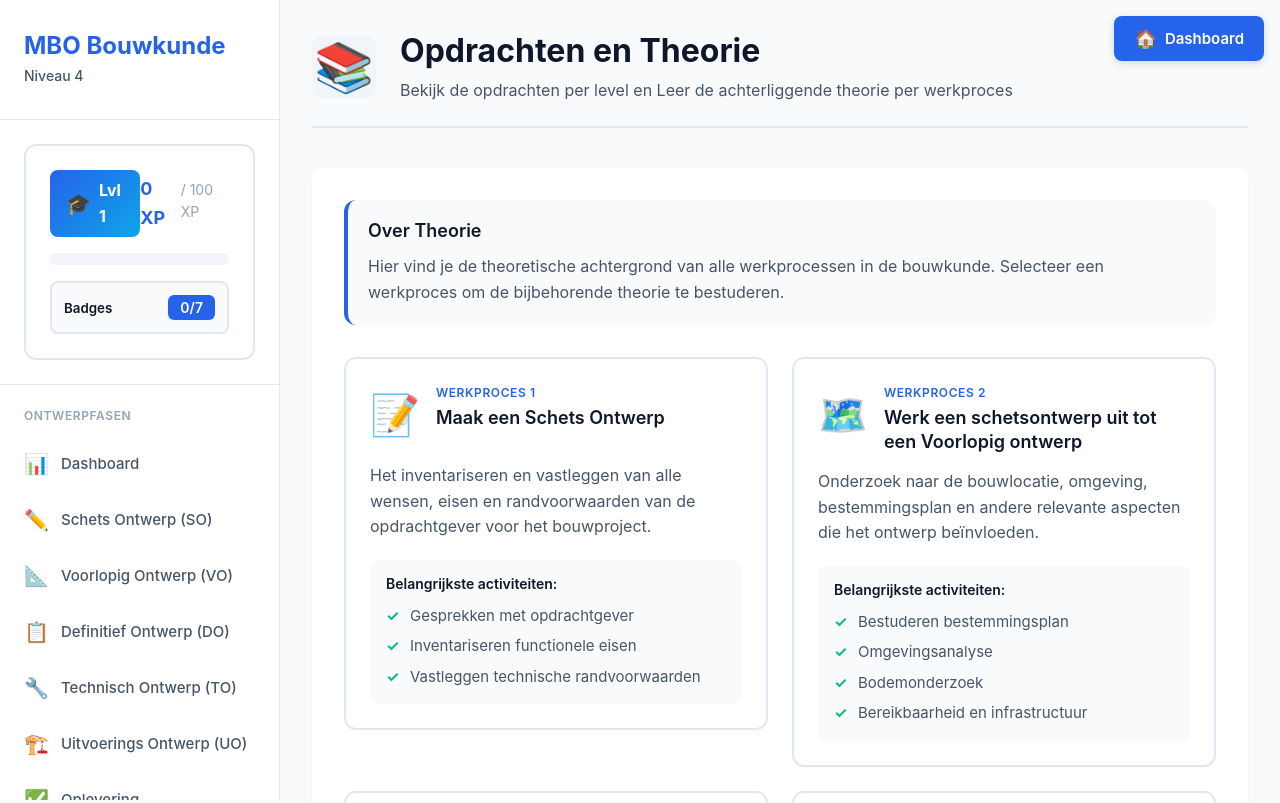
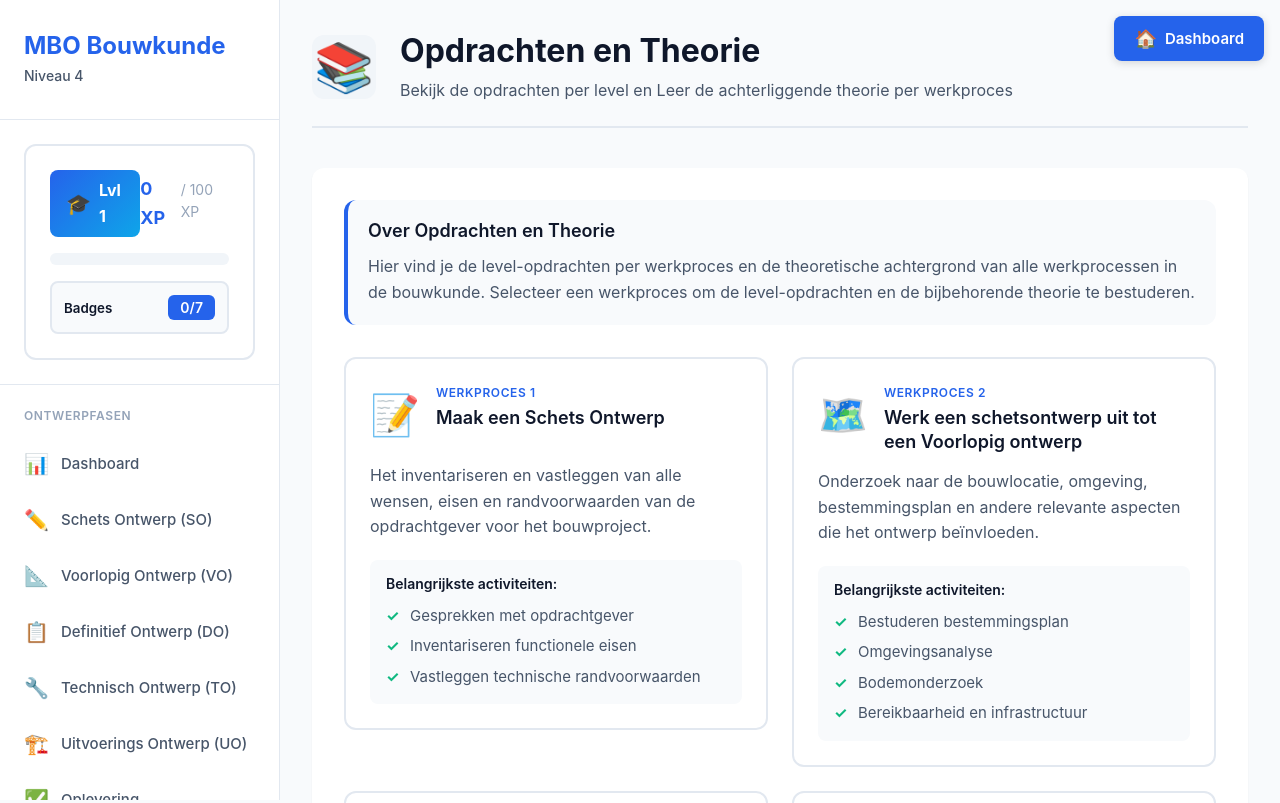
Before and after one commit to BartB1978/MBO-bouwkunde-app, a React (Vite) app: page /theorie in a window 1280 px wide. Shown: the top 803 px of the page. Built offline with nearby package versions, Linux system fonts and the light colour scheme.

Commit message:
Update Theorie.tsx

```diff
--- a/src/pages/Theorie/Theorie.tsx
+++ b/src/pages/Theorie/Theorie.tsx
@@ -25,11 +25,11 @@ function Theorie() {
           color: 'var(--text-primary)',
           marginBottom: '0.75rem'
         }}>
-          Over Theorie
+          Over Opdrachten en Theorie
         </h3>
         <p style={{ color: 'var(--text-secondary)', lineHeight: 1.6 }}>
-          Hier vind je de theoretische achtergrond van alle werkprocessen in de bouwkunde.
-          Selecteer een werkproces om de bijbehorende theorie te bestuderen.
+          Hier vind je de level-opdrachten per werkproces en de theoretische achtergrond van alle werkprocessen in de bouwkunde.
+          Selecteer een werkproces om de level-opdrachten en de bijbehorende theorie te bestuderen.
         </p>
       </div>
 
```
